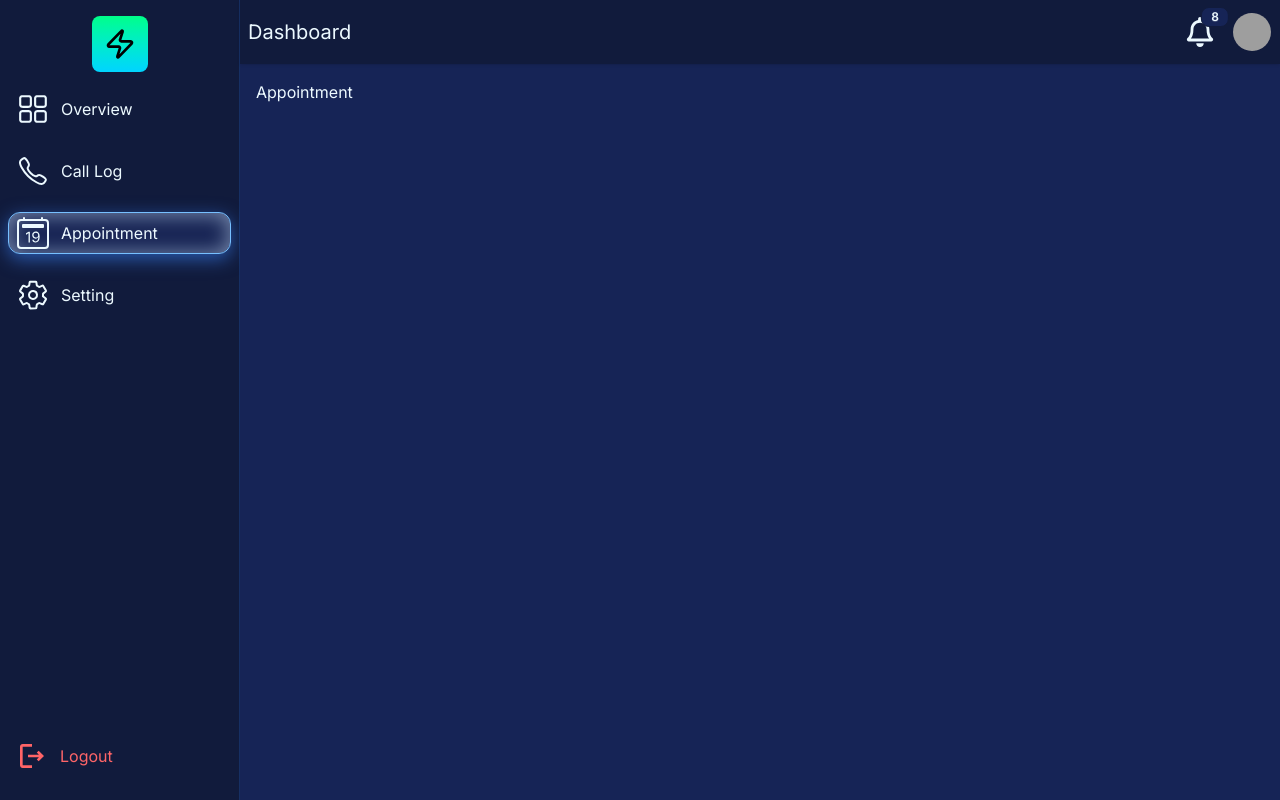
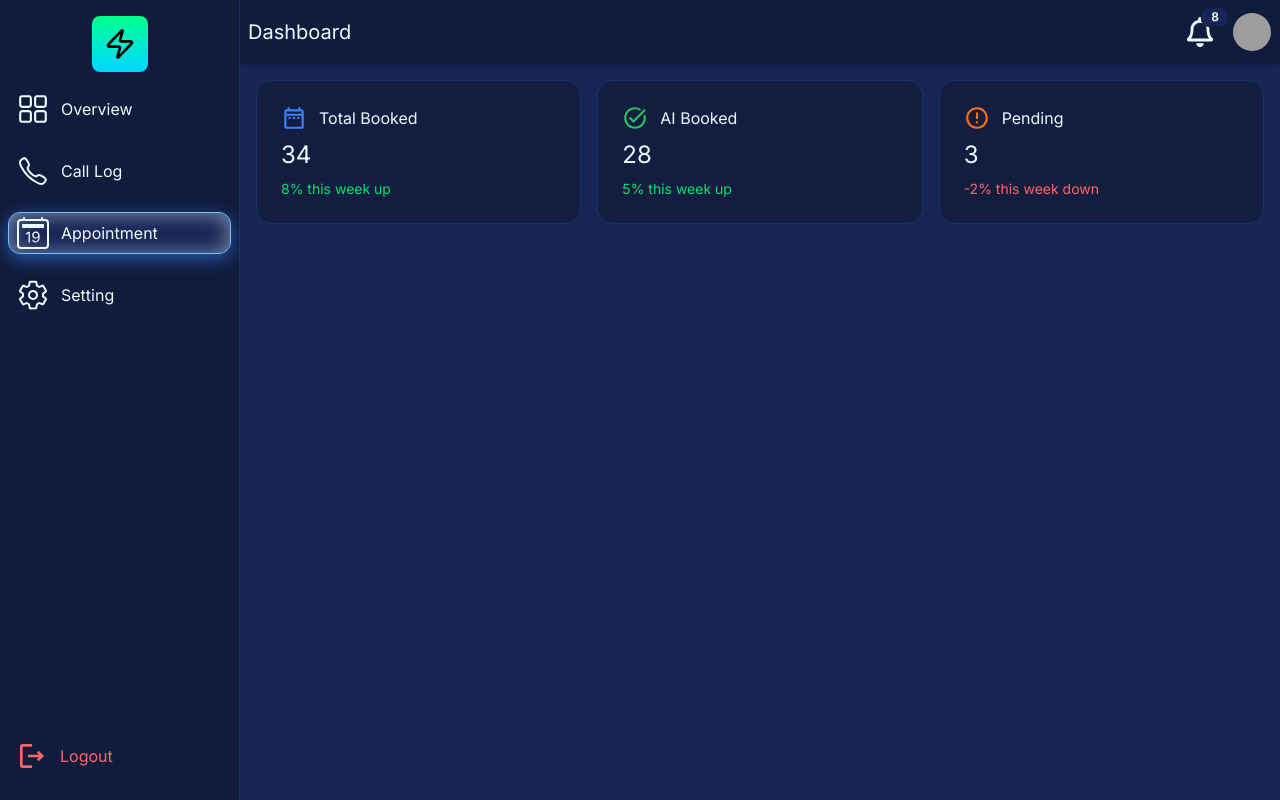
Before and after one commit to kamrulhasanPro/CallHub, a React (Vite) app: page /appointment in a window 1280 px wide. Built offline with nearby package versions, Linux system fonts and the light colour scheme; grey boxes are pictures that could not be loaded.

Commit message:
status stats section added

```diff
--- /dev/null
+++ b/src/components/cards/StatusStatsCard.jsx
@@ -0,0 +1,25 @@
+import React from "react";
+
+const StatusStatsCard = ({ stat }) => {
+  const { title, value, growth, icon, color, growthPercent, trend } = stat || {};
+  const growthHeigh = growthPercent > 0;
+
+  return (
+    <div className="border border-[#2B7FFF33] rounded-2xl bg-base-300 p-6 space-y-2">
+      {/* icon & title */}
+      <div className className="flex items-center gap-3">
+        <span style={{ color: color, fontSize: "26px" }}>{icon}</span>
+        {title}
+      </div>
+
+      <h5 className="text-2xl">{value}</h5>
+      <p
+        className={`text-sm ${growthHeigh ? "text-green-400" : "text-red-400"}`}
+      >
+        {growth}% this week {trend}
+      </p>
+    </div>
+  );
+};
+
+export default StatusStatsCard;
--- /dev/null
+++ b/src/components/sections/dashboard/Appointment/StatusStatsSection.jsx
@@ -0,0 +1,49 @@
+import React from "react";
+import StatusStatsCard from "../../../cards/StatusStatsCard";
+import { MdOutlineDateRange, MdOutlineTaskAlt } from "react-icons/md";
+import { RiErrorWarningLine } from "react-icons/ri";
+
+const StatusStatsSection = () => {
+  const StatusStats = [
+    {
+      id: "stat_001",
+      title: "Total Booked",
+      value: 34,
+      growth: 8,
+      growthPercent: 30,
+      trend: "up",
+      icon: <MdOutlineDateRange />,
+      color: "#3B82F6",
+    },
+    {
+      id: "stat_002",
+      title: "AI Booked",
+      value: 28,
+      growth: 5,
+      growthPercent: 22,
+      trend: "up",
+      icon: <MdOutlineTaskAlt />,
+      color: "#22C55E",
+    },
+    {
+      id: "stat_003",
+      title: "Pending",
+      value: 3,
+      growth: -2,
+      growthPercent: -15,
+      trend: "down",
+      icon: <RiErrorWarningLine />,
+      color: "#F97316",
+    },
+  ];
+
+  return (
+    <section className="grid grid-cols-1 sm:grid-cols-2 md:grid-cols-3 gap-4">
+      {StatusStats.map((stat) => (
+        <StatusStatsCard stat={stat} key={stat.id} />
+      ))}
+    </section>
+  );
+};
+
+export default StatusStatsSection;
--- a/src/components/sections/dashboard/CallLog/CallDetails.jsx
+++ b/src/components/sections/dashboard/CallLog/CallDetails.jsx
@@ -104,7 +104,7 @@ const CallDetails = ({ call }) => {
           {/* main conversion */}
           <div className="p-4 bg-[#1D293D80] rounded-[14px]  space-y-3">
             {transcript.map((conversion, i) => (
-              <div>
+              <div key={i}>
                 <h6
                   className={`${i % 2 === 0 ? "text-green-400" : "text-blue-400"} mb-1`}
                 >
--- a/src/components/sections/dashboard/CallLog/CallListSection.jsx
+++ b/src/components/sections/dashboard/CallLog/CallListSection.jsx
@@ -30,7 +30,7 @@ const CallListSection = () => {
   }
 
   return (
-    <section className="flex gap-6">
+    <section className="flex flex-col md:flex-row gap-6">
       <div className="bg-base-300 rounded-2xl border border-[#2B7FFF33] w-full overflow-hidden">
         {/* title */}
         <div className="p-4 border-b border-[#2B7FFF33] ">
--- a/src/pages/Dashboard/Appointment.jsx
+++ b/src/pages/Dashboard/Appointment.jsx
@@ -1,9 +1,10 @@
 import React from 'react';
+import StatusStatsSection from '../../components/sections/dashboard/Appointment/StatusStatsSection';
 
 const Appointment = () => {
     return (
         <div>
-            Appointment
+          <StatusStatsSection/>
         </div>
     );
 };
```
